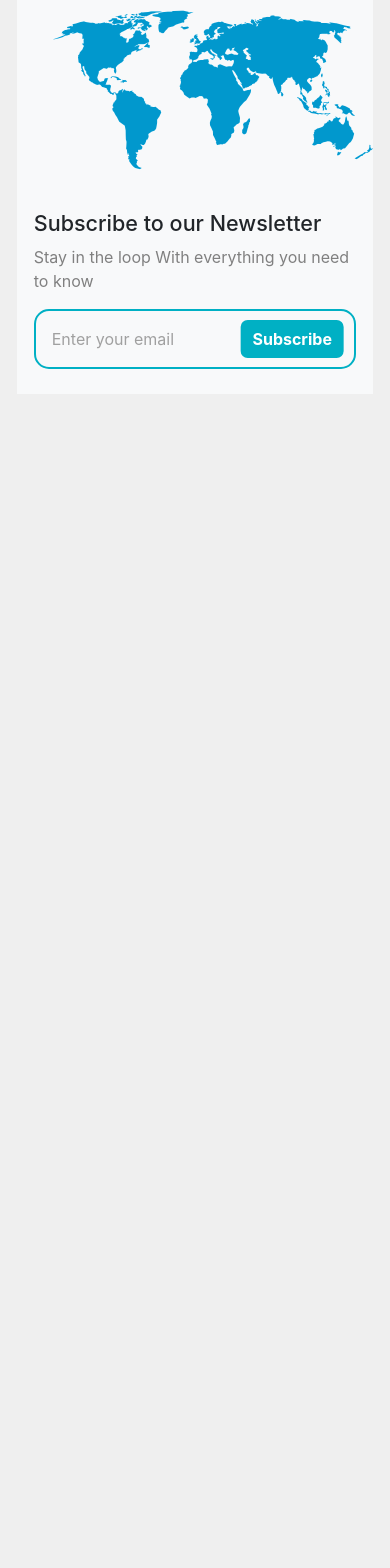
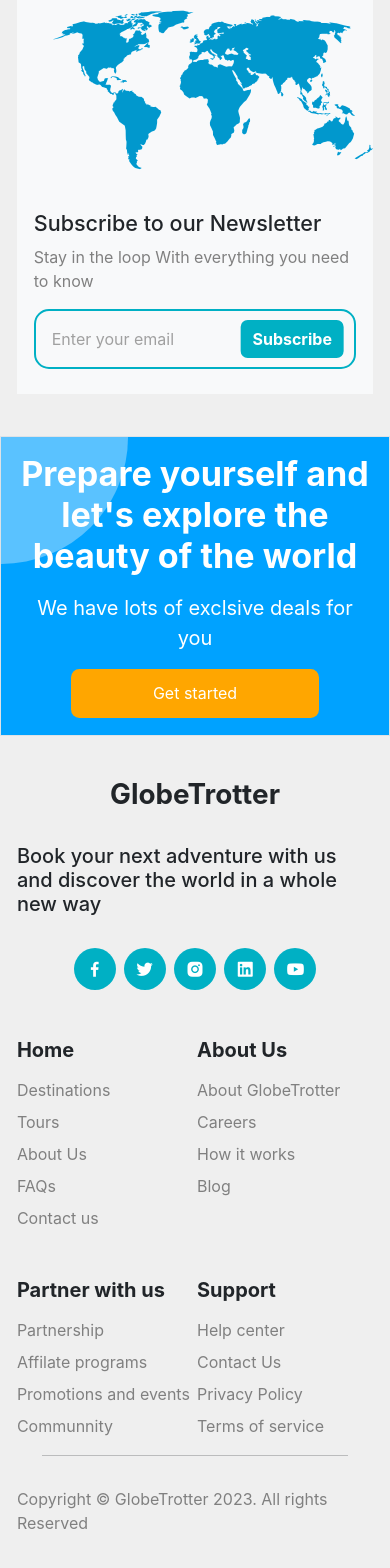
Before and after one commit to Subhajit3295/Globe-Trotter, a React (Create React App) app in the folder globetrotter/: page / in a window 390 px wide. Shown: the part 4733-6301 px from the top of the page. Before the commit the page ends 5127 px from the top, so only its background shows below. Built offline with nearby package versions, Linux system fonts and the light colour scheme.

Commit message:
website completed with full responsiveness

```diff
--- a/globetrotter/src/App.js
+++ b/globetrotter/src/App.js
@@ -9,6 +9,9 @@
 import { PageFour } from './components/page-4';
 import { PageFive } from './components/page-5';
 import { PageSix } from './components/page-6';
+import { PageSeven } from './components/page-7';
+import { PageEight } from './components/page-8';
+import { Footer } from './components/footer';
 
 function App() {
   return (
@@ -22,6 +25,9 @@
     <PageFour/>
     <PageFive/>
     <PageSix/>
+    <PageSeven/>
+    <PageEight/>
+    <Footer/>
     </>
   );
 }
--- a/globetrotter/src/Media.css
+++ b/globetrotter/src/Media.css
@@ -133,15 +133,51 @@
     .outer {
         width: 100%;
     }
-
+    .page-six {
+        height: 40vh;
+    }
     .worldmap-img {
         width: 60%;
         height: auto;
-        top: 15%;
+        top: 30%;
     }
     .page-six-item {
         width: 85%;
         padding: 2vh;
+    }
+    .page-seven {
+        height: 100%;
+        background-color: antiquewhite;
+        padding: 2vh;
+        display: flex;
+        align-items: center;
+    }
+    .page-seven-content {
+        width: 90%;
+    }
+    .page-seven-item {
+        height: 50%;
+        width: 100%;
+        border-radius: 3vh;
+        overflow: hidden;
+        padding: 2vh;
+    }
+    .left-circle {
+        height: 80px;
+    }
+    .right-circle {
+        height: 120px;
+    }
+    .page-eight-subheading {
+        text-align: center;
+    }
+    .page-eight {
+        height: auto;
+        margin: 2vh;
+    }
+    .footer {
+        margin: 0 2vh;
+        height: 10vh;
     }
 
 
@@ -335,5 +371,43 @@
         display: inline-block;
         width: 100%;
     }
+    .page-seven {
+        height: 100%;
+        padding: 0;
+        background-color: antiquewhite;
+        display: flex;
+        align-items: center;
+        margin: 5vh 0;
+    }
+    .page-seven-content {
+        width: 100%;
+    }
+    .page-seven-item {
+        height: 50%;
+        width: 100%;
+        border-radius: 0;
+        overflow: hidden;
+        padding: 2vh;
+    }
+    .get-started-yellow-btn {
+        width: 70%;
+        display: flex;
+        justify-content: center;
+        align-items: center;
+    }
+    .left-circle {
+        height: 15vh;
+    }
+    .right-circle {
+        display: none;
+    }
+    .page-eight {
+        height: auto;
+        margin: 2vh;
+    }
+    .footer {
+        margin: 0 2vh;
+        height: 15vh;
+    }
 
   }
--- a/globetrotter/src/Style.css
+++ b/globetrotter/src/Style.css
@@ -1,10 +1,10 @@
-html {
+/* html {
     scrollbar-width: none;
     -ms-overflow-style: none;
-}
-html::-webkit-scrollbar {
+} */
+/* html::-webkit-scrollbar {
     display: none;
-}
+} */
 body {
     padding-top: 12vh;
     background-color: rgba(238, 238, 238, 0.911);
@@ -508,3 +508,78 @@
 .subscribe-btn:hover {
     background-color: #00a4b6;
 }
+.page-seven {
+    height: 80vh;
+    padding: 5vh;
+    display: flex;
+    align-items: center;
+}
+.page-seven-item {
+    background-color: #00a2ff;
+    height: 80%;
+    width: 100%;
+    border-radius: 3vh;
+    overflow: hidden;
+    padding: 5vh;
+}
+.left-circle {
+    height: 150px;
+    aspect-ratio: 1;
+    top: 0;
+    left: 0;
+    border-radius: 0 0 100% 0;
+    background-color: #5ac2ff;
+}
+.right-circle {
+    height: 200px;
+    aspect-ratio: 1;
+    top: 0;
+    right: 0;
+    border-radius: 0 0 0 100%;
+    border-bottom: solid 2px #f5f5f5;
+    border-left: solid .5px #f5f5f5;
+}
+.page-seven-content {
+    text-align: center;
+    color: white;
+    width: 75%;
+}
+.subheading {
+    color: white;
+}
+.get-started-yellow-btn {
+    color: white;
+    width: fit-content;
+    padding: 1.5vh 4vh;
+    background-color: rgb(255, 166, 0);
+    border: none;
+    border-radius: 1vh;
+    display: flex;
+}
+.get-started-yellow-btn:hover {
+    background-color: rgb(238, 155, 0);
+}
+.page-eight {
+    height: 30vh;
+    margin: 5vh;
+}
+.social-medias {
+    color: white;
+    height: 5vh;
+    aspect-ratio: 1;
+    background-color: #00b0c4;
+    border-radius: 50%;
+}
+.social-medias:hover {
+    cursor: pointer;
+}
+.page-eight-link {
+    text-decoration: none;
+}
+.footer {
+    margin: 0 5vh;
+    height: 10vh;
+}
+.hr {
+    margin: 0 5vh;
+}
--- /dev/null
+++ b/globetrotter/src/components/footer.jsx
@@ -0,0 +1,16 @@
+import React from "react";
+
+export const Footer = () => {
+  return (
+
+      <footer>
+        <hr className="hr" />
+        <div className="footer d-flex justify-content-center align-items-center">
+          <p className="subheading-two text-text-center">
+            Copyright © GlobeTrotter 2023. All rights Reserved
+          </p>
+        </div>
+      </footer>
+
+  );
+};
--- /dev/null
+++ b/globetrotter/src/components/page-7.jsx
@@ -0,0 +1,24 @@
+import React from "react";
+
+export const PageSeven = () => {
+  return (
+    <div className="page-seven d-flex">
+      <div className="page-seven-item border border black position-relative d-flex justify-content-center">
+        <div className="left-circle z-0 position-absolute"></div>
+        <div className="right-circle z-0 position-absolute"></div>
+        <div className="page-seven-content h-100 position-relative z-3 d-flex flex-column align-align-items-center justify-content-evenly">
+          <p className="display-4 fw-bold">
+            Prepare yourself and let's explore the beauty of the world
+          </p>
+          <p className="subheading fs-5">
+            We have lots of exclsive deals for you
+          </p>
+          <div className="get-started-btn-container w-100 d-flex justify-content-center">
+
+            <button className="get-started-yellow-btn">Get started</button>
+          </div>
+        </div>
+      </div>
+    </div>
+  );
+};
--- /dev/null
+++ b/globetrotter/src/components/page-8.jsx
@@ -0,0 +1,109 @@
+import React from "react";
+
+export const PageEight = () => {
+  return (
+    <div className="page-eight flex-lg-row flex-md-column flex-column gap-5 d-flex">
+      <div className="page-eight-items d-flex flex-column align-items-md-center align-items-center align-items-lg-start h-100 w-100 gap-4">
+        <p className="h1 fw-bold">GlobeTrotter</p>
+        <p className="h5 page-eight-subheading">
+          Book your next adventure with us and discover the world in a whole new
+          way
+        </p>
+        <div className="d-flex gap-2">
+          <div className="social-medias d-flex justify-content-center align-items-center">
+            <i class="bx bxl-facebook fs-5"></i>
+          </div>
+          <div className="social-medias d-flex justify-content-center align-items-center">
+            <i class="bx bxl-twitter fs-5"></i>
+          </div>
+          <div className="social-medias d-flex justify-content-center align-items-center">
+            <i class="bx bxl-instagram-alt fs-5"></i>
+          </div>
+          <div className="social-medias d-flex justify-content-center align-items-center">
+            <i class="bx bxl-linkedin-square fs-5"></i>
+          </div>
+          <div className="social-medias d-flex justify-content-center align-items-center">
+            <i class="bx bxl-youtube fs-5"></i>
+          </div>
+        </div>
+      </div>
+      <div className="page-eight-items d-flex h-100 w-100 gap-1">
+        <div className="page-eight-link-container h-100 w-50 d-flex flex-column justify-content-start gap-2 align-items-start">
+          <a href="#page-one" className="h5 fw-bold page-eight-link">
+            Home
+          </a>
+          <a href="#page-one" className="subheading-two page-eight-link">
+            Destinations
+          </a>
+          <a href="#page-one" className="subheading-two page-eight-link">
+            Tours
+          </a>
+          <a href="#page-one" className="subheading-two page-eight-link">
+            About Us
+          </a>
+          <a href="#page-one" className="subheading-two page-eight-link">
+            FAQs
+          </a>
+          <a href="#page-one" className="subheading-two page-eight-link">
+            Contact us
+          </a>
+        </div>
+
+        <div className="page-eight-link-container h-100 w-50 d-flex flex-column justify-content-start gap-2 align-items-start">
+          <a href="#page-one" className="h5 fw-bold page-eight-link">
+            About Us
+          </a>
+          <a href="#page-one" className="subheading-two page-eight-link">
+            About GlobeTrotter
+          </a>
+          <a href="#page-one" className="subheading-two page-eight-link">
+            Careers
+          </a>
+          <a href="#page-one" className="subheading-two page-eight-link">
+            How it works
+          </a>
+          <a href="#page-one" className="subheading-two page-eight-link">
+            Blog
+          </a>
+        </div>
+      </div>
+      <div className="page-eight-items d-flex h-100 w-100 gap-1">
+      <div className="page-eight-link-container h-100 w-50 d-flex flex-column justify-content-start gap-2 align-items-start">
+          <a href="#page-one" className="h5 fw-bold page-eight-link">
+            Partner with us
+          </a>
+          <a href="#page-one" className="subheading-two page-eight-link">
+            Partnership
+          </a>
+          <a href="#page-one" className="subheading-two page-eight-link">
+            Affilate programs
+          </a>
+          <a href="#page-one" className="subheading-two page-eight-link">
+            Promotions and events
+          </a>
+          <a href="#page-one" className="subheading-two page-eight-link">
+            Communnity
+          </a>
+        </div>
+
+        <div className="page-eight-link-container h-100 w-50 d-flex flex-column justify-content-start gap-2 align-items-start">
+          <a href="#page-one" className="h5 fw-bold page-eight-link">
+            Support
+          </a>
+          <a href="#page-one" className="subheading-two page-eight-link">
+            Help center
+          </a>
+          <a href="#page-one" className="subheading-two page-eight-link">
+            Contact Us
+          </a>
+          <a href="#page-one" className="subheading-two page-eight-link">
+            Privacy Policy
+          </a>
+          <a href="#page-one" className="subheading-two page-eight-link">
+            Terms of service
+          </a>
+        </div>
+      </div>
+    </div>
+  );
+};
```
